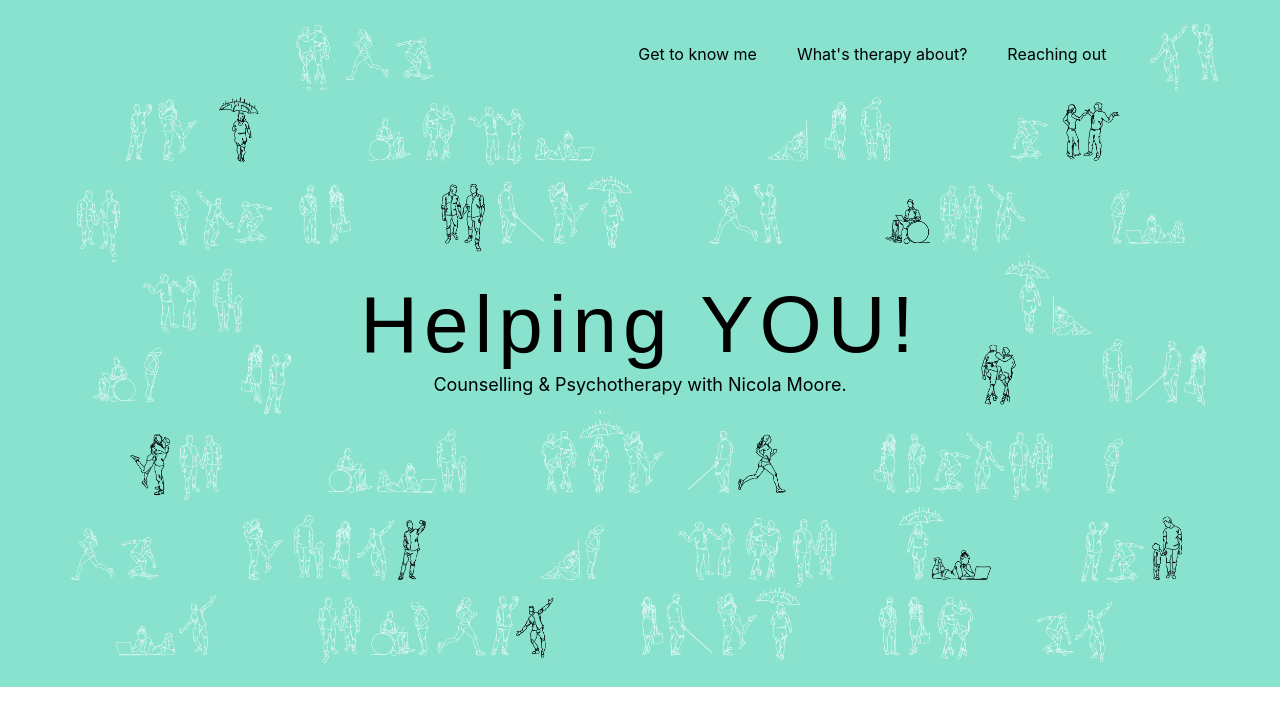
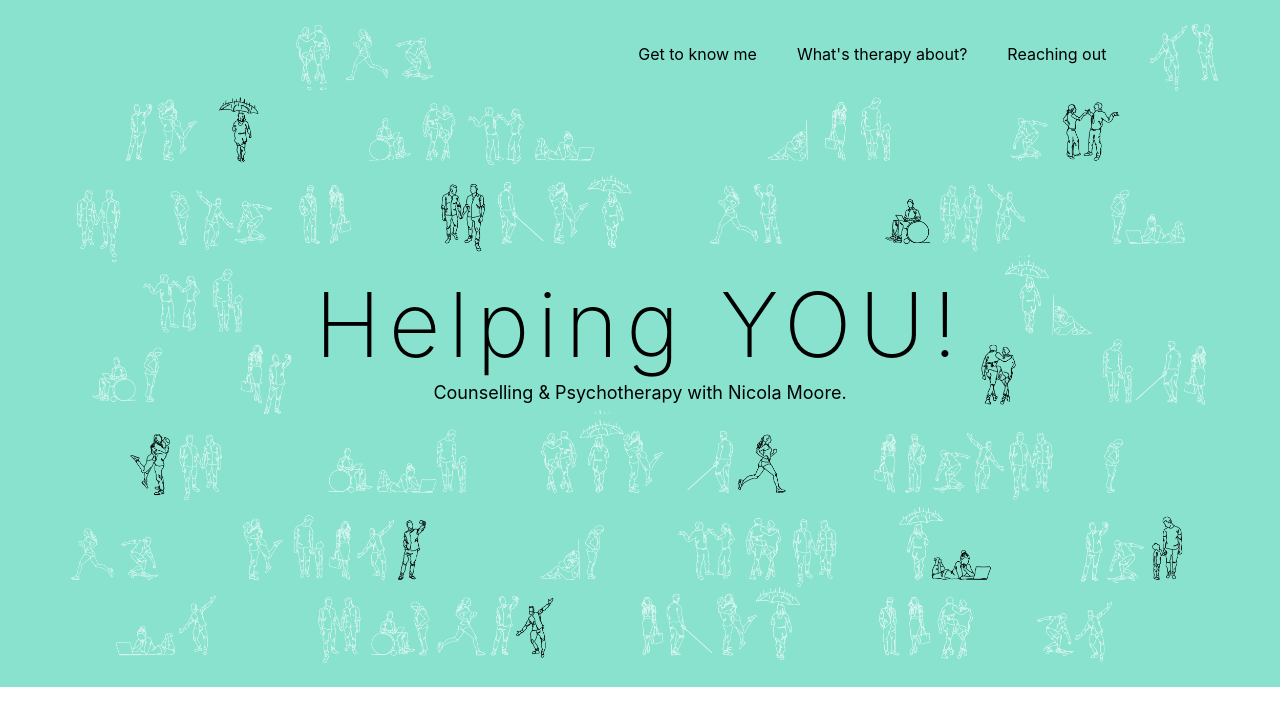
Before and after one commit to k2project/nicola-moore, a Next.js app: page / in a window 1280 px wide. Shown: the top 726 px of the page. Built offline with nearby package versions, Linux system fonts and the light colour scheme.

Commit message:
home header tbc

```diff
--- a/styles/pages/home.scss
+++ b/styles/pages/home.scss
@@ -38,11 +38,12 @@
 }
 .home-top input,
 .title {
-    font-size: 10vh;
-    letter-spacing: 0.6rem;
+    font-size: 7vw;
+    letter-spacing: 0.8rem;
     top: -0.3rem;
 }
 .home-top input {
     text-align: center;
     width: 100%;
+    font-weight: 200;
 }
--- a/styles/reset.scss
+++ b/styles/reset.scss
@@ -51,4 +51,7 @@
 input {
     border: none;
     background-color: transparent;
+    font-family: -apple-system, BlinkMacSystemFont, 'Segoe UI', 'Roboto',
+        'Oxygen', 'Ubuntu', 'Cantarell', 'Fira Sans', 'Droid Sans',
+        'Helvetica Neue', sans-serif;
 }
```
